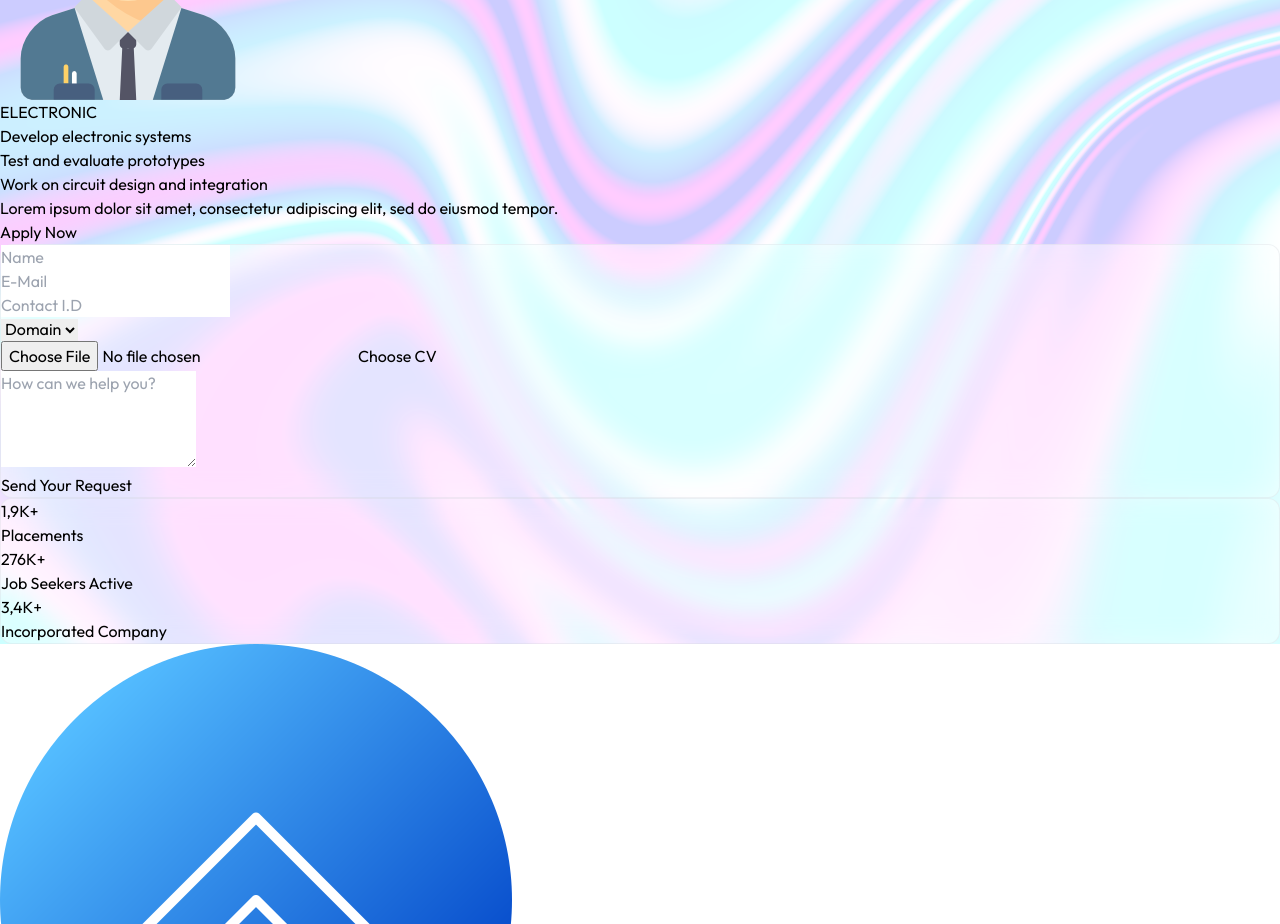
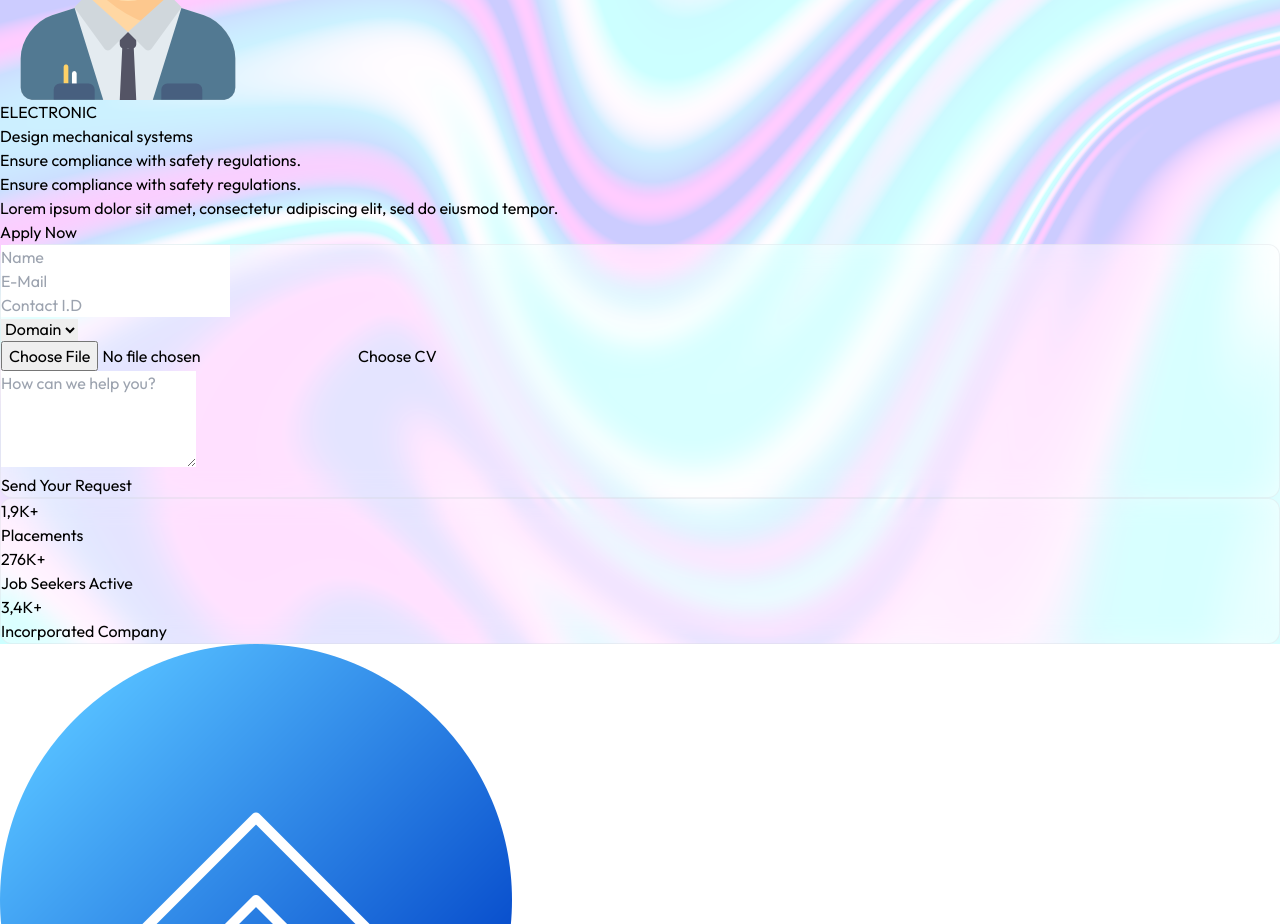
Before and after one commit to Muthamizhvendhan/Mechci_Cadd, a React (Vite) app: page /career in a window 1280 px wide. Shown: the part 2080-3004 px from the top of the page. Built offline with nearby package versions, Linux system fonts and the light colour scheme.

Commit message:
cards tab view update

```diff
--- a/src/Components/Career/Careercard.jsx
+++ b/src/Components/Career/Careercard.jsx
@@ -49,9 +49,9 @@ const data = [
     content:
       "Lorem ipsum dolor sit amet, consectetur adipiscing elit, sed do eiusmod tempor.",
     expectations: [
-      "Develop electronic systems",
-      "Test and evaluate prototypes",
-      "Work on circuit design and integration",
+      "Design mechanical systems",
+      "Ensure compliance with safety regulations.",
+      "Ensure compliance with safety regulations.",
     ],
     icon: "/engineer.png",
     bgColor: "bg-card",
@@ -61,7 +61,7 @@ const data = [
 ];
 const Careercard = () => {
   return (
-    <div className="grid grid-cols-1 sm:grid-cols-2 md:grid-cols-3 lg:grid-cols-4 gap-4 p-4">
+    <div className="grid grid-cols-1 sm:grid-cols-2 md:grid-cols-2 lg:grid-cols-4 gap-4 p-4">
       {data.map((item) => (
         <div
           key={item.id}
@@ -80,7 +80,7 @@ const Careercard = () => {
               {item.expectations[0]} {/* To be used as a heading or title */}
             </p>
             <ul
-              className={`${item.textColor} mb-4 text-sm text-justify list-disc pl-5`}
+              className={`${item.textColor} mb-4 text-sm text-left list-disc pl-5`}
             >
               {item.expectations.slice(1).map((expectation, index) => (
                 <li key={index}>{expectation}</li>
@@ -93,7 +93,7 @@ const Careercard = () => {
           <div className="flex justify-end mt-5">
             <button
               type="submit"
-              className="button relative overflow-hidden h-12 px-8 rounded-md bg-[#3d3a4e] text-white border-none cursor-pointer"
+              className="button relative overflow-hidden h-12 px-2 rounded-md bg-[#3d3a4e] text-white border-none cursor-pointer"
             >
               <span className="button-content relative z-10">Apply Now</span>
             </button>
```
